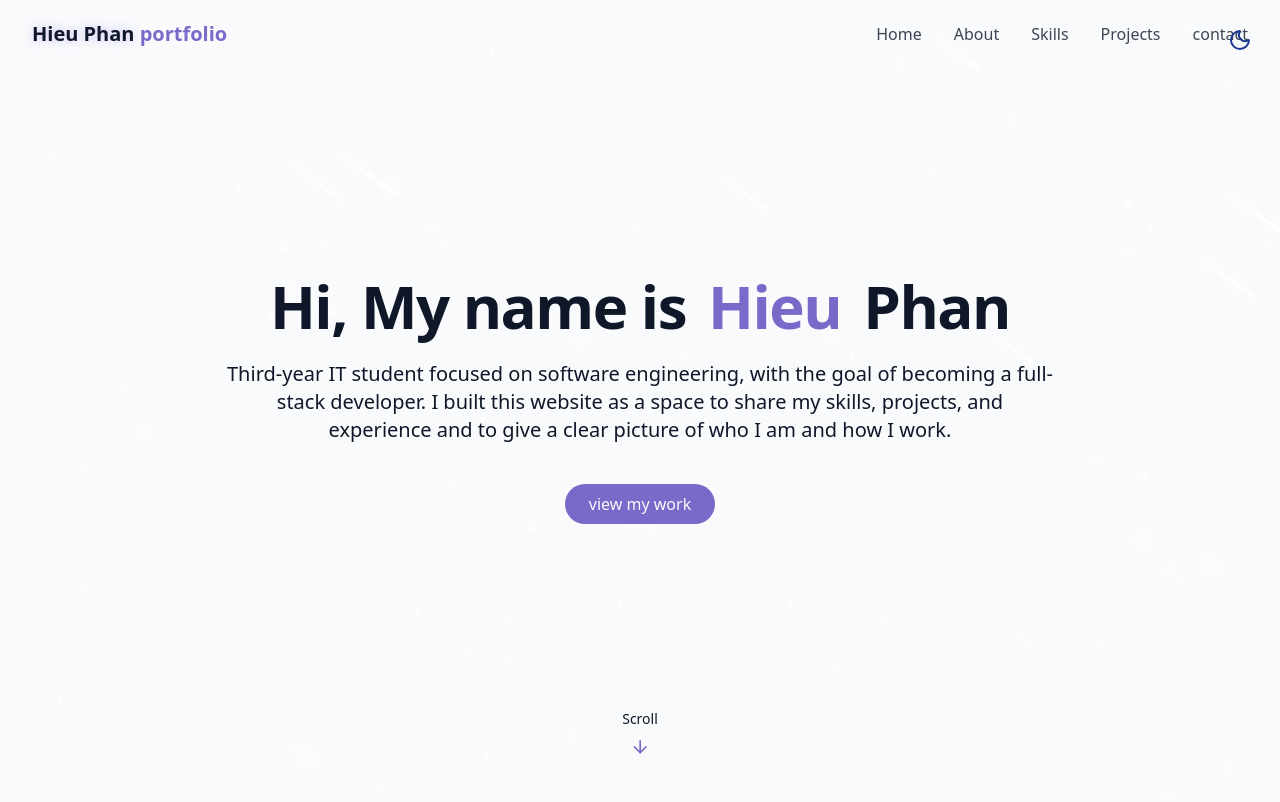
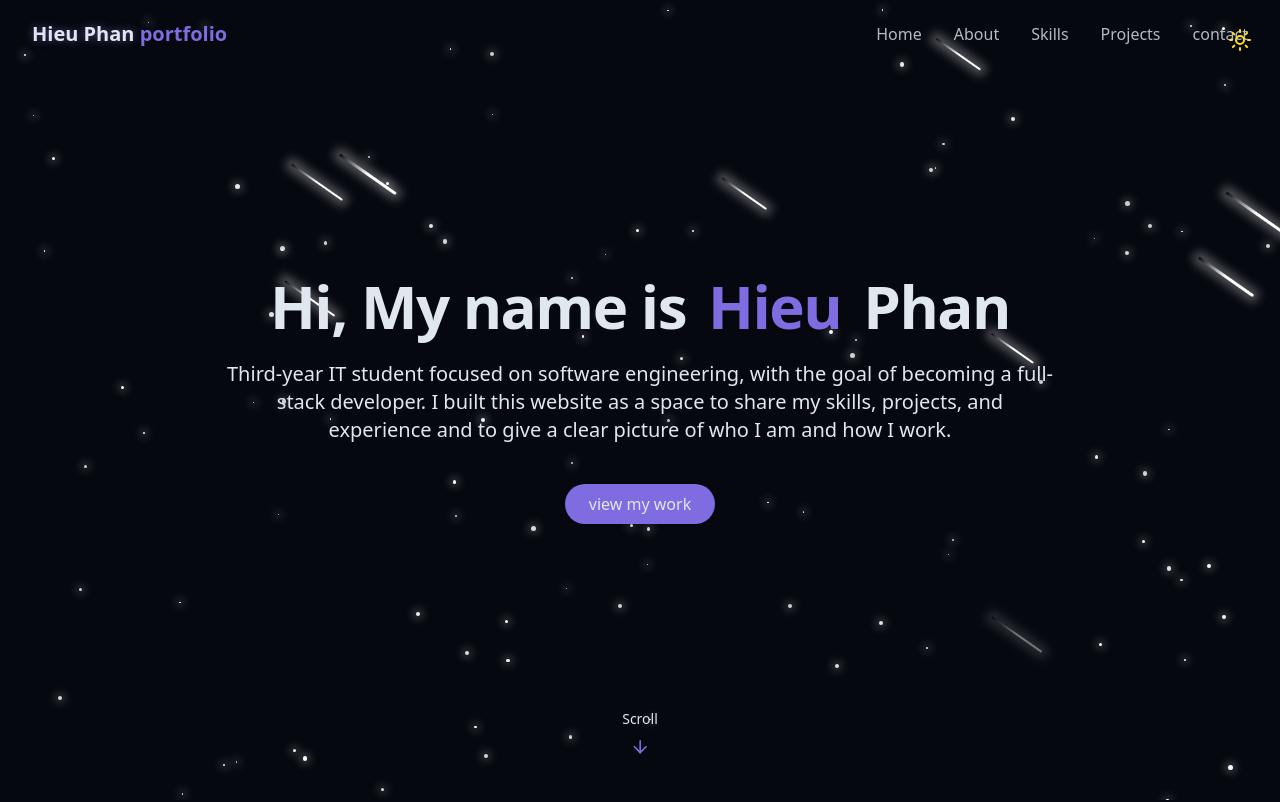
Before and after one commit to hphantech/Portfolio, a React (Vite) app: page / in a window 1280 px wide. Shown: the top 802 px of the page. Built offline with nearby package versions, Linux system fonts and the light colour scheme.

Commit message:
Updated the theme so the dark mode is the default

```diff
--- a/src/components/ThemeToggle.jsx
+++ b/src/components/ThemeToggle.jsx
@@ -1,44 +1,49 @@
-import {Moon, Sun} from "lucide-react";
+import { Moon, Sun } from "lucide-react";
 import { useEffect, useState } from "react";
 import { cn } from "../lib/utils";
 
 export const ThemeToggle = () => {
-    const [isDarkMode, setIsDarkMode] = useState(false);
+  const [isDarkMode, setIsDarkMode] = useState(true);
 
   useEffect(() => {
-        const storedTheme = localStorage.getItem("theme")
-        if (storedTheme === "dark") {
-            // eslint-disable-next-line react-hooks/set-state-in-effect
-            setIsDarkMode(true)
+    const storedTheme = localStorage.getItem("theme");
+
+    if (storedTheme === "light") {
+      setIsDarkMode(false);
+      document.documentElement.classList.remove("dark");
+    } else {
+      // DEFAULT = DARK
+      setIsDarkMode(true);
       document.documentElement.classList.add("dark");
-        } else {
-            localStorage.setItem("theme", "light")
-            setIsDarkMode(false);
+      localStorage.setItem("theme", "dark");
     }
-    }, [])
-
+  }, []);
 
   const toggleTheme = () => {
     if (isDarkMode) {
-            document.documentElement.classList.remove("dark")
-            localStorage.setItem("theme", "light")
+      document.documentElement.classList.remove("dark");
+      localStorage.setItem("theme", "light");
       setIsDarkMode(false);
-        }
-        else {
-          localStorage.setItem("theme", "dark")
-          document.documentElement.classList.add("dark")
+    } else {
+      document.documentElement.classList.add("dark");
+      localStorage.setItem("theme", "dark");
       setIsDarkMode(true);
     }
-    }
+  };
 
-
-    return <button onClick={toggleTheme} className={cn(
+  return (
+    <button
+      onClick={toggleTheme}
+      className={cn(
         "fixed max-sm:hidden top-5 right-5 z-50 p-2 rounded-full transition-colors duration-300",
-        "focus:outlin-hidden"
-      )}>{isDarkMode ? (
-    <Sun className="h-6 w-6 text-yellow-300"/>
-        ):(
-    <Moon className="h-6 w-6 text-blue-900"/>
+        "focus:outline-none"
       )}
-    </button>;
-}
+    >
+      {isDarkMode ? (
+        <Sun className="h-6 w-6 text-yellow-300" />
+      ) : (
+        <Moon className="h-6 w-6 text-blue-900" />
+      )}
+    </button>
+  );
+};
```
Lines whose indentation alone changed are shown as unchanged.
